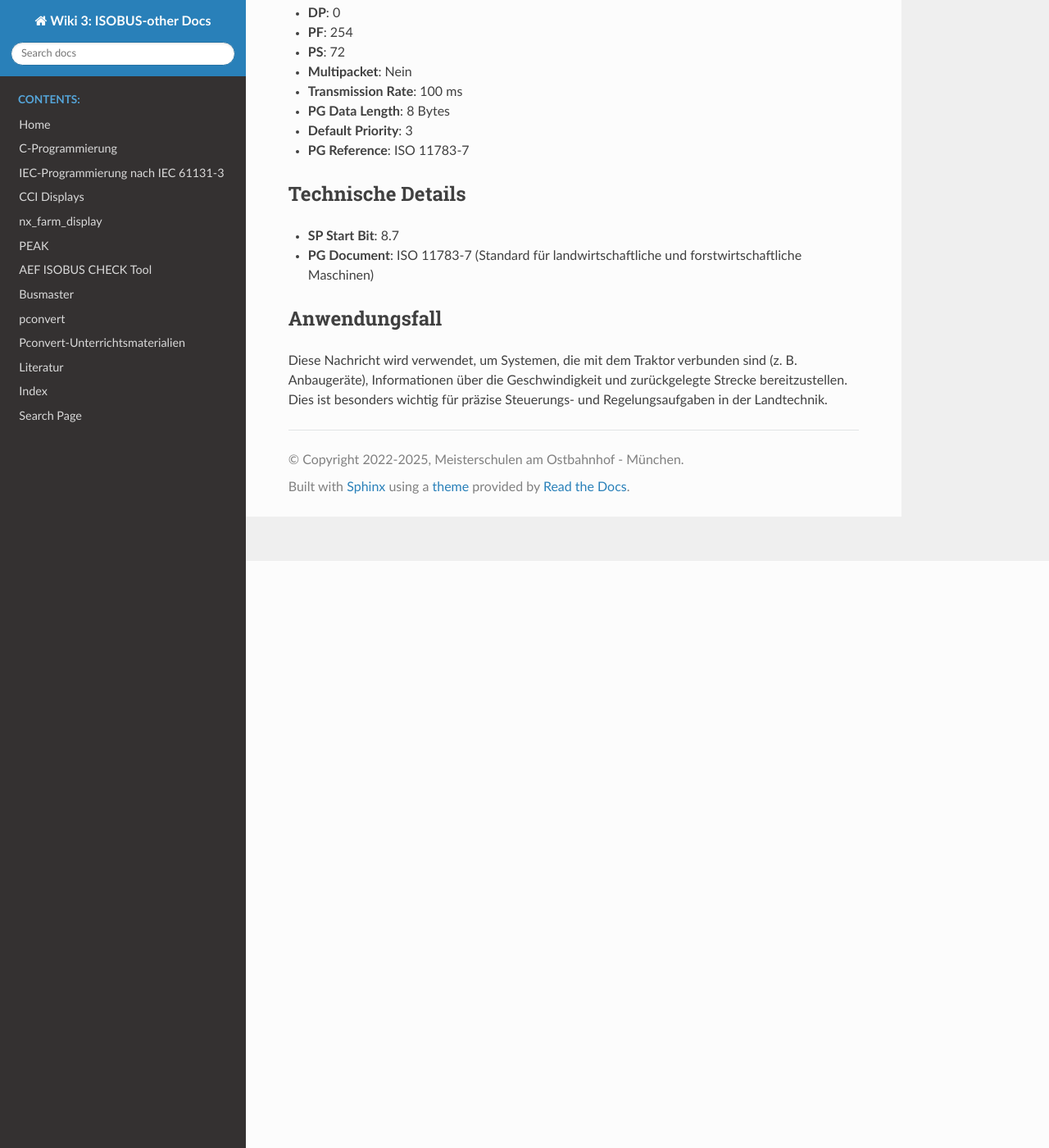
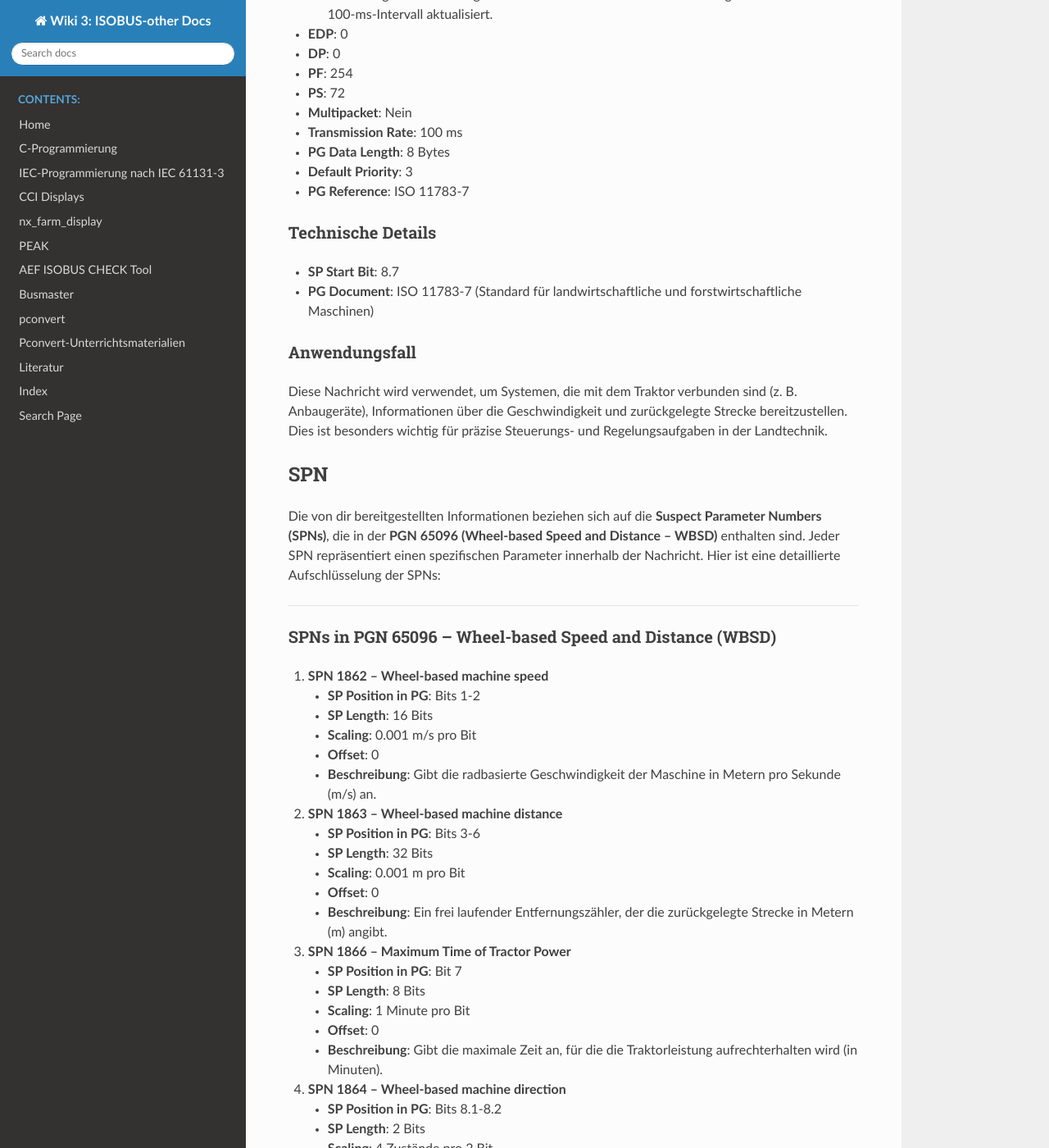
Before and after one commit to Meisterschulen-am-Ostbahnhof-Munchen/ISOBUS-other-docs, a Sphinx documentation site: the page built from docs/PGN/PGN_65096.md, in a window 1280 px wide and 1400 px high, scrolled down 716 px. Shown: the whole window at 82% size. Built offline with Sphinx 7.4.7 and the Read the Docs theme 3.1.0, drawn with Linux system fonts in a browser that asks for light colours; pages that are not in the unit, such as notebooks, are missing from menus; some of the changed text lies outside the part shown.

Commit message:
Update PGN_65096.md

```diff
--- a/docs/PGN/PGN_65096.md
+++ b/docs/PGN/PGN_65096.md
@@ -1,6 +1,6 @@
 # PGN 65096
 
-
+## PGN
 
  **Parameter Group Number (PGN) 65096**, die als **Wheel-based Speed and Distance (WBSD)** bezeichnet wird. Diese Nachricht wird typischerweise von einem Traktor-ECU (Electronic Control Unit) auf dem Implement-Bus in landwirtschaftlichen und baulichen Maschinen gesendet. Sie enthält wichtige Daten wie die gemessene radbasierte Geschwindigkeit, einen frei laufenden Entfernungszähler, die Fahrtrichtung und den Status des Start/Stopp-Schalters.
 
@@ -32,3 +32,85 @@
 
 ### **Anwendungsfall**
 Diese Nachricht wird verwendet, um Systemen, die mit dem Traktor verbunden sind (z. B. Anbaugeräte), Informationen über die Geschwindigkeit und zurückgelegte Strecke bereitzustellen. Dies ist besonders wichtig für präzise Steuerungs- und Regelungsaufgaben in der Landtechnik.
+
+
+
+## SPN
+
+Die von dir bereitgestellten Informationen beziehen sich auf die **Suspect Parameter Numbers (SPNs)**, die in der **PGN 65096 (Wheel-based Speed and Distance – WBSD)** enthalten sind. Jeder SPN repräsentiert einen spezifischen Parameter innerhalb der Nachricht. Hier ist eine detaillierte Aufschlüsselung der SPNs:
+
+---
+
+### **SPNs in PGN 65096 – Wheel-based Speed and Distance (WBSD)**
+
+1. **SPN 1862 – Wheel-based machine speed**
+   - **SP Position in PG**: Bits 1-2
+   - **SP Length**: 16 Bits
+   - **Scaling**: 0.001 m/s pro Bit
+   - **Offset**: 0
+   - **Beschreibung**: Gibt die radbasierte Geschwindigkeit der Maschine in Metern pro Sekunde (m/s) an.
+
+2. **SPN 1863 – Wheel-based machine distance**
+   - **SP Position in PG**: Bits 3-6
+   - **SP Length**: 32 Bits
+   - **Scaling**: 0.001 m pro Bit
+   - **Offset**: 0
+   - **Beschreibung**: Ein frei laufender Entfernungszähler, der die zurückgelegte Strecke in Metern (m) angibt.
+
+3. **SPN 1866 – Maximum Time of Tractor Power**
+   - **SP Position in PG**: Bit 7
+   - **SP Length**: 8 Bits
+   - **Scaling**: 1 Minute pro Bit
+   - **Offset**: 0
+   - **Beschreibung**: Gibt die maximale Zeit an, für die die Traktorleistung aufrechterhalten wird (in Minuten).
+
+4. **SPN 1864 – Wheel-based machine direction**
+   - **SP Position in PG**: Bits 8.1-8.2
+   - **SP Length**: 2 Bits
+   - **Scaling**: 4 Zustände pro 2 Bit
+   - **Offset**: 0
+   - **Beschreibung**: Gibt die Fahrtrichtung der Maschine an. Die 4 möglichen Zustände sind:
+     - 00: Vorwärts
+     - 01: Rückwärts
+     - 10: Neutral
+     - 11: Ungültig
+
+5. **SPN 1865 – Key switch state**
+   - **SP Position in PG**: Bits 8.3-8.4
+   - **SP Length**: 2 Bits
+   - **Scaling**: 4 Zustände pro 2 Bit
+   - **Offset**: 0
+   - **Beschreibung**: Gibt den Zustand des Zündschlosses an. Die 4 möglichen Zustände sind:
+     - 00: Aus
+     - 01: Ein
+     - 10: Starten
+     - 11: Ungültig
+
+6. **SPN 5203 – Implement Start/Stop operations**
+   - **SP Position in PG**: Bits 8.5-8.6
+   - **SP Length**: 2 Bits
+   - **Scaling**: 4 Zustände pro 2 Bit
+   - **Offset**: 0
+   - **Beschreibung**: Gibt den Zustand der Start/Stopp-Operationen für Anbaugeräte an. Die 4 möglichen Zustände sind:
+     - 00: Stopp
+     - 01: Start
+     - 10: Pause
+     - 11: Ungültig
+
+7. **SPN 5244 – Operator direction reversed**
+   - **SP Position in PG**: Bits 8.7-8.8
+   - **SP Length**: 2 Bits
+   - **Scaling**: 4 Zustände pro 2 Bit
+   - **Offset**: 0
+   - **Beschreibung**: Gibt an, ob die Bedienerrichtung umgekehrt ist. Die 4 möglichen Zustände sind:
+     - 00: Normal
+     - 01: Umgekehrt
+     - 10: Neutral
+     - 11: Ungültig
+
+---
+
+### **Zusammenfassung**
+- Die PGN 65096 enthält 7 SPNs, die verschiedene Parameter wie Geschwindigkeit, Entfernung, Fahrtrichtung, Zündschlosszustand und Start/Stopp-Operationen beschreiben.
+- Jeder SPN hat eine feste Position, Länge und Skalierung innerhalb der 8-Byte-Nachricht.
+- Die SPNs verwenden teilweise 2-Bit-Felder, um 4 Zustände darzustellen.
```
